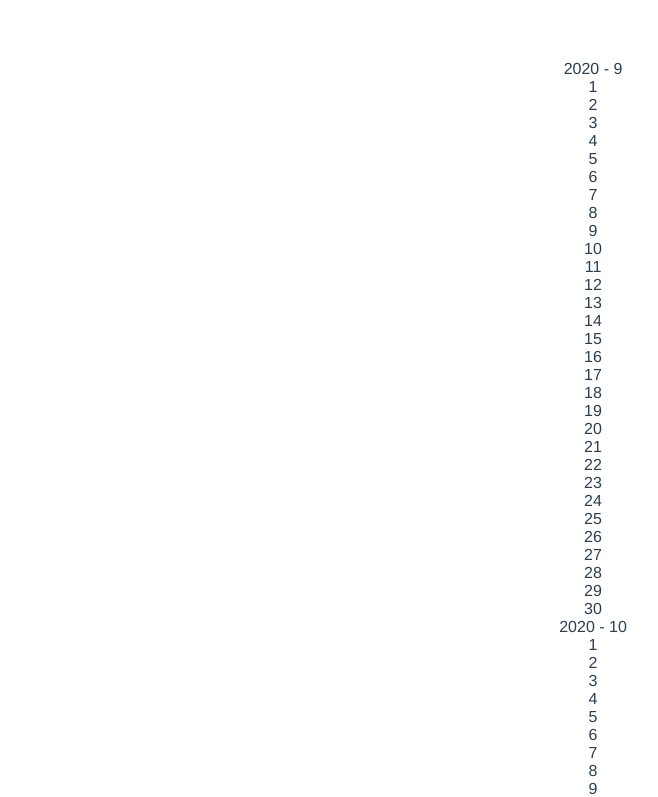
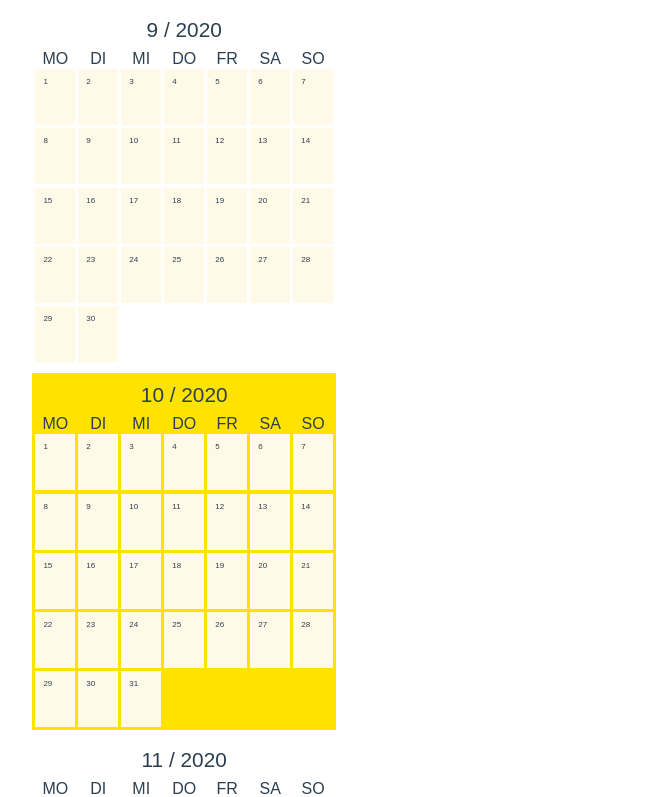
Before and after one commit to LiFaytheGoblin/calendar, a Vue app: page / in a window 1280 px wide. Shown: the top 797 px of the page, without its empty margins (47-705 px from the left). Built offline with nearby package versions, Linux system fonts and the light colour scheme.

Commit message:
show sheets of calendar

```diff
--- a/package.json
+++ b/package.json
@@ -21,6 +21,8 @@
     "babel-eslint": "^10.1.0",
     "eslint": "^6.7.2",
     "eslint-plugin-vue": "^6.2.2",
+    "node-sass": "^5.0.0",
+    "sass-loader": "^10.1.0",
     "vue-template-compiler": "^2.6.11"
   },
   "eslintConfig": {
--- a/src/App.vue
+++ b/src/App.vue
@@ -39,11 +39,7 @@ export default {
 
 <style>
 #app {
-  font-family: Avenir, Helvetica, Arial, sans-serif;
-  -webkit-font-smoothing: antialiased;
-  -moz-osx-font-smoothing: grayscale;
-  text-align: center;
+  font-family: Arial, sans-serif;
   color: #2c3e50;
-  margin-top: 60px;
 }
 </style>
--- a/src/components/Calendar.vue
+++ b/src/components/Calendar.vue
@@ -1,10 +1,8 @@
 <template>
   <div id="Calendar">
-    <ul>
-      <li v-for="m in months" v-bind:key="m.id">
-        <Sheet :month="m" />
-      </li>
-    </ul>
+    <div class="sheets">
+      <Sheet :month="m" v-for="m in months" v-bind:key="m.id" />
+    </div>
   </div>
 </template>
 
@@ -40,10 +38,14 @@ export default {
 }
 </script>
 
-<style>
-ul {
-  list-style: none;
-  margin: 0;
-  padding: 0;
+<style lang="scss">
+#Calendar {
+  width:90%;
+  margin: 0 auto;
+}
+.sheets {
+    margin: 0;
+    padding: 0;
+    width:20rem;
 }
 </style>
--- /dev/null
+++ b/src/components/Field.vue
@@ -0,0 +1,23 @@
+<template>
+  <div id="Field" class="field">
+      {{ label }}
+  </div>
+</template>
+<script>
+export default {
+  name: 'Field',
+  props: ['label']
+}
+</script>
+<style lang="scss">
+$std-height: 0.5rem;
+
+.field {
+  font-size: $std-height;
+  text-align: left;
+  margin:0.1rem;
+  padding:$std-height;
+  min-height: $std-height * 5;
+  background-color: #fff9e8;
+}
+</style>
--- a/src/components/Sheet.vue
+++ b/src/components/Sheet.vue
@@ -1,14 +1,15 @@
 <template>
-<div>
-  {{month.year}} - {{month.month}}
-  <ul v-for="d in month.daysOfMonth" v-bind:key="d">
-    <li> {{ d }} </li>
-  </ul>
+<div id="Sheet" class="sheet">
+  <div class="title">{{month.month}} / {{month.year}}</div>
+  <div class="fields">
+    <div v-for="d in daysOfWeek" v-bind:key="d" :label="d" class="dayOfWeek"> {{d}} </div>
+    <Field v-for="d in month.daysOfMonth" v-bind:key="d" :label="d" />
+  </div>
 </div>
 </template>
 
 <script>
-/*import Day from './Day.vue';*/
+import Field from './Field.vue';
 
 export default {
   name: 'Sheet',
@@ -16,14 +17,40 @@ export default {
   computed: {
 
   },
+  data() {
+    return {
+      daysOfWeek: ["MO", "DI", "MI", "DO", "FR", "SA", "SO"]
+    }
+  },
   components: {
-
+    Field
   },
   methods: {
   }
 }
 </script>
 
-<style>
+<style lang="scss">
+.sheet, .dayOfWeek {
+  font-size: 1rem;
+  text-align: center;
+}
+.sheet {
+  padding:0.1rem;
+  margin:0.5rem;
+
+  &:nth-child(2) {
+    background-color: #ffe300;
+  }
+
+  .title {
+    font-size: 1.3rem;
+    padding:.5rem;
+  }
+}
+.fields {
+  display: grid;
+  grid-template-columns: auto auto auto auto auto auto auto;
+}
 
 </style>
```
Also changed, not shown: src/components/Day.vue (deleted), 1 other file (tests, documents, lock files or other folders).
